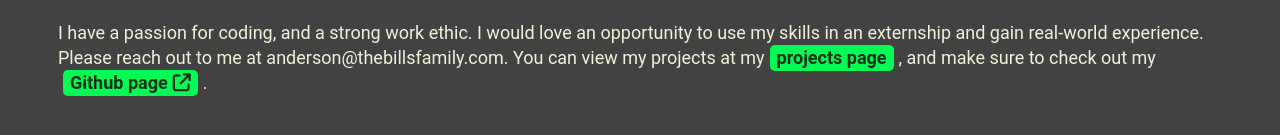
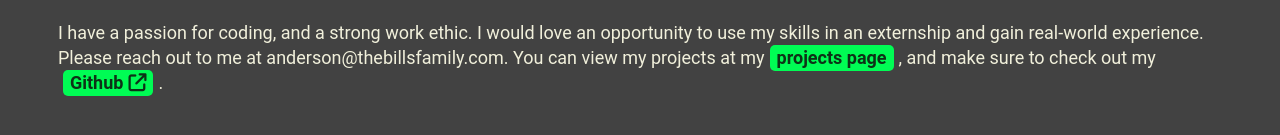
Before and after one commit to AndersonBillss/my-portfolio, a React (Create React App) app: page / in a window 1280 px wide. Shown: the part 1088-1223 px from the top of the page. Built offline with nearby package versions, Linux system fonts and the light colour scheme.

Commit message:
made github link work

```diff
--- a/src/components/Home.jsx
+++ b/src/components/Home.jsx
@@ -125,7 +125,7 @@ export default function Home(){
                 </ul>
 
                 <p>
-                    I have a passion for coding, and a strong work ethic. I would love an opportunity to use my skills in an externship and gain real-world experience. Please reach out to me at anderson@thebillsfamily.com.   You can view my projects at my<a className="button" href="/projects">projects page</a>, and make sure to check out my <a className="button" href="/projects">Github page<i className="fa-solid fa-arrow-up-right-from-square"></i></a>.
+                    I have a passion for coding, and a strong work ethic. I would love an opportunity to use my skills in an externship and gain real-world experience. Please reach out to me at anderson@thebillsfamily.com.   You can view my projects at my<a className="button" href="/projects">projects page</a>, and make sure to check out my <a className="button" target="_" href="https://github.com/AndersonBillss">Github<i className="fa-solid fa-arrow-up-right-from-square"></i></a>.
                 </p>
 
             </div>
```
